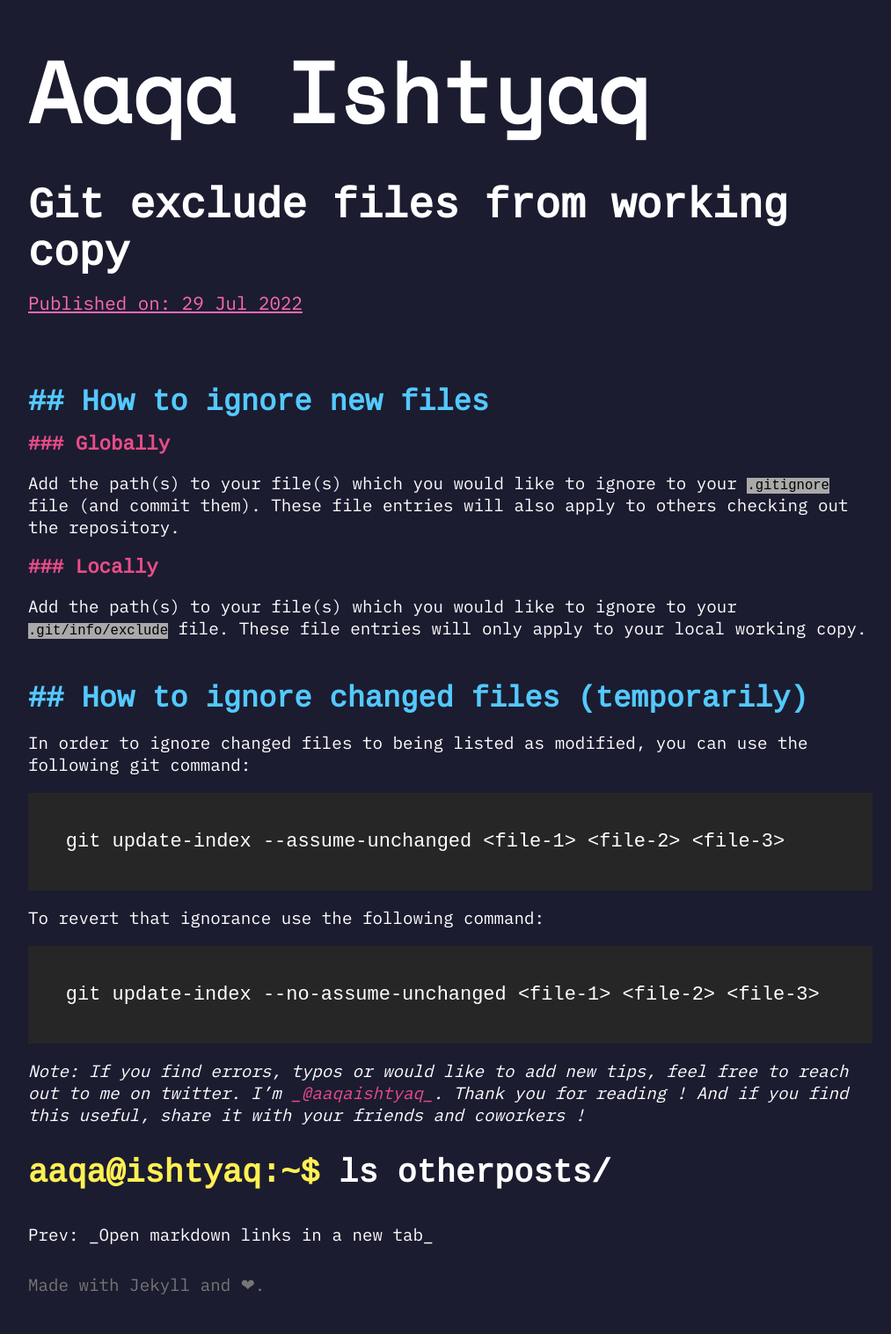
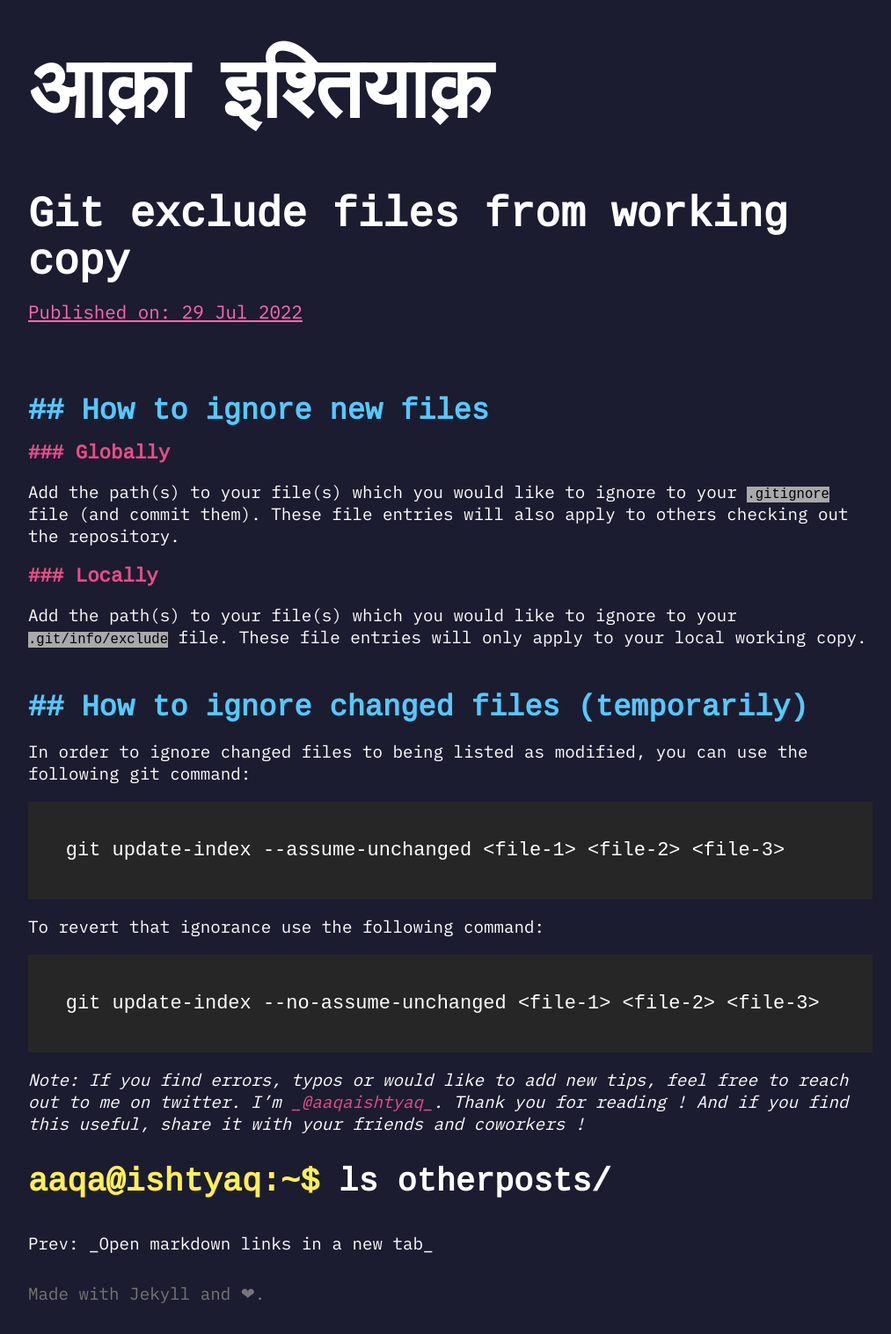
Before and after one commit to aaqaishtyaq/aaqaishtyaq.github.io, a Jekyll site: the page built from _posts/2022-07-29-git-exclude-files.md, in a window 1280 px wide. Shown: the whole page at 88% size, without its empty margins (16-1029 px from the left). Built offline with Jekyll 4.4.1, drawn with Linux system fonts in a browser that asks for light colours.

Commit message:
feat: revert to hindi kalam font for head
Signed-off-by: Aaqa Ishtyaq <aaqaishtyaq@gmail.com>

```diff
--- a/_dev/pug/about.pug
+++ b/_dev/pug/about.pug
@@ -8,7 +8,7 @@ section.about
 
         p
             | My name is Aaqa Ishtyaq, I'm a Polyglot Software Engineer,
-            | with an intereset in Distributed System and Observability.
+            | with an intereset in Distributed Systems and Observability.
 
         p
             | Currently, I'm in New Delhi/India, If
--- a/_dev/pug/header.pug
+++ b/_dev/pug/header.pug
@@ -1,4 +1,4 @@
 header
 
     h1#mainLogo
-        a(href="{{site.baseurl}}" class="header__logo") Aaqa Ishtyaq
+        a(href="{{site.baseurl}}" class="header__logo") आक़ा इश्तियाक़
--- a/_dev/sass/sections/_header.sass
+++ b/_dev/sass/sections/_header.sass
@@ -1,5 +1,5 @@
-@import url('https://fonts.googleapis.com/css2?family=Space+Mono&display=swap')
-$font-head: 'Space Mono', monospace
+@import url('https://fonts.googleapis.com/css?family=Kalam')
+$font-head: 'Kalam', cursive
 
 header
     padding: 2em 3em 0
--- a/_includes/about.html
+++ b/_includes/about.html
@@ -1,5 +1,5 @@
 <section class="about"><h2 class="section-heading"><span>aaqa@ishtyaq:~$</span><span> whoami</span></h2><article class="about__text"><p>My name is Aaqa Ishtyaq, I'm a Polyglot Software Engineer,
-with an intereset in Distributed System and Observability.</p><p>Currently, I'm in New Delhi/India, If
+with an intereset in Distributed Systems and Observability.</p><p>Currently, I'm in New Delhi/India, If
 you are around then let's meet and
 have a <a href="https://t.me/aaqa_i" target="_blank">chat on coffee</a></p><p>I'm a <span> massive cyberpunk nerd </span> with an interest in
 open source and devops. In my free time I like to hack on fun
--- a/_includes/header.html
+++ b/_includes/header.html
@@ -1 +1 @@
-<header><h1 id="mainLogo"><a class="header__logo" href="{{site.baseurl}}">Aaqa Ishtyaq</a></h1></header>
+<header><h1 id="mainLogo"><a class="header__logo" href="{{site.baseurl}}">आक़ा इश्तियाक़</a></h1></header>
--- a/_layouts/blog.html
+++ b/_layouts/blog.html
@@ -6,7 +6,7 @@
 
         <header>
             <h1 id="mainLogo">
-                <a class="header__logo" href="/">Aaqa Ishtyaq </a>
+                <a class="header__logo" href="/">आक़ा इश्तियाक़ </a>
             </h1>
         </header>
 
```
Also changed, not shown: assets/css/main.css.
